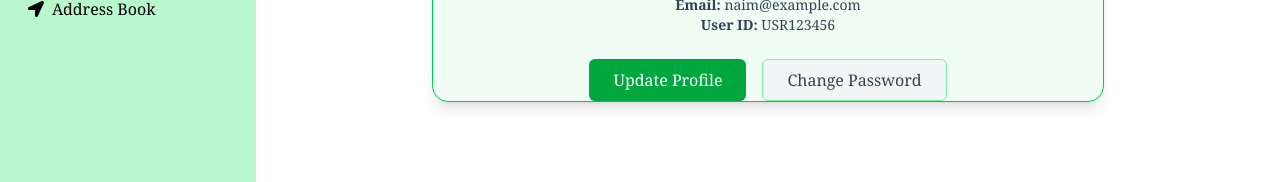
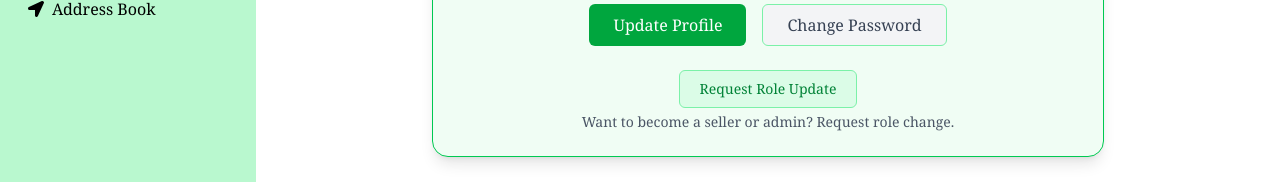
Before and after one commit to md-abu-naim/NatureGlow, a React (Vite) app: page /dashboard/profile in a window 1280 px wide. Shown: the part 512-694 px from the top of the page. Built offline with nearby package versions, Linux system fonts and the light colour scheme; no server answers.

Commit message:
profile page design

```diff
--- a/src/Pages/Dashboard/Profile.jsx
+++ b/src/Pages/Dashboard/Profile.jsx
@@ -26,8 +26,12 @@ const Profile = () => {
             <div className="mt-6 flex flex-col md:flex-row justify-center gap-4">
               <button className="bg-green-600 hover:bg-green-700 text-white px-6 py-2 rounded-md transition">Update Profile</button>
               <button className="bg-gray-100 hover:bg-gray-200 text-gray-700 px-6 py-2 rounded-md border border-green-300">Change Password</button>
+            </div>
 
-              {/* Role Update Request Button */}
+            {/* Role Update Request Button */}
+            <div className="my-6">
+              <button className="text-sm bg-green-100 hover:bg-green-200 text-green-700 border border-green-300 px-5 py-2 rounded-md">Request Role Update</button>
+              <p className="text-gray-600 text-sm mt-1">Want to become a seller or admin? Request role change.</p>
             </div>
           </div>
         </div>
```
